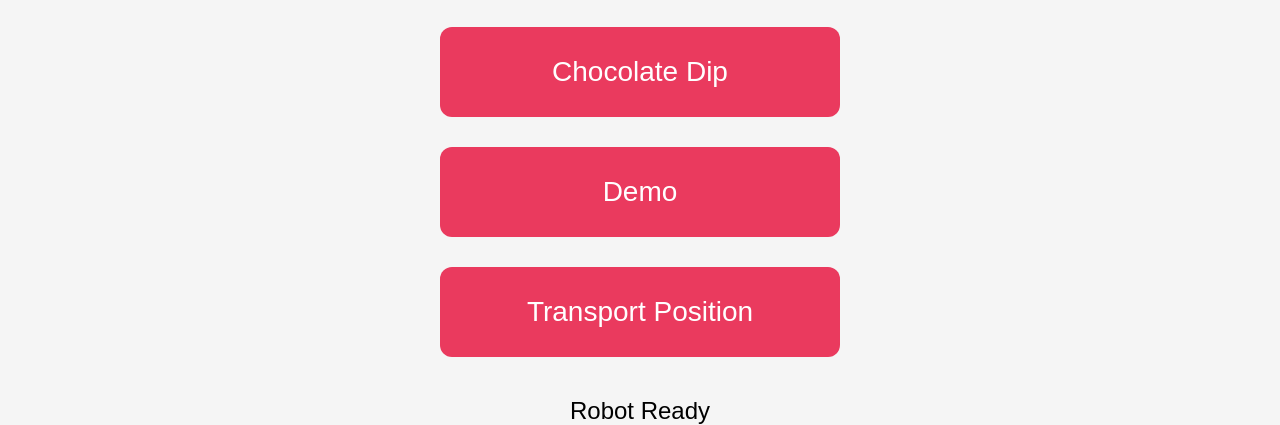
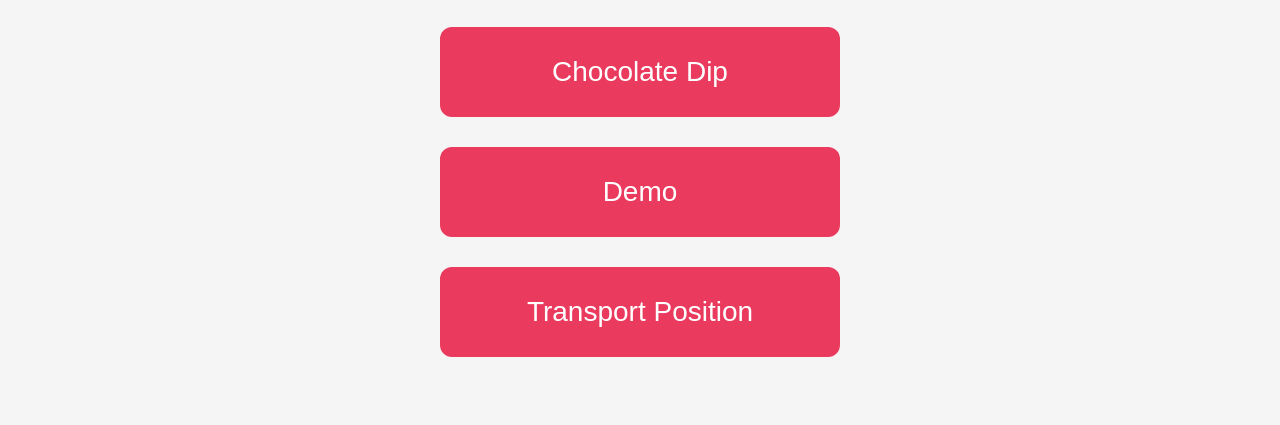
Before and after one commit to TomaV2/AAA_WebApp, a website: page public/index.html in a window 1280 px wide. Shown: the part 468-893 px from the top of the page. Drawn offline with Linux system fonts and the light colour scheme.

Commit message:
Disabling Status

```diff
--- a/public/css/style.css
+++ b/public/css/style.css
@@ -30,6 +30,7 @@ button{
 #status{
     margin-top:40px;
     font-size:24px;
+    color:#f5f5f5; /* disabled */
 }
 
 #language {
```
